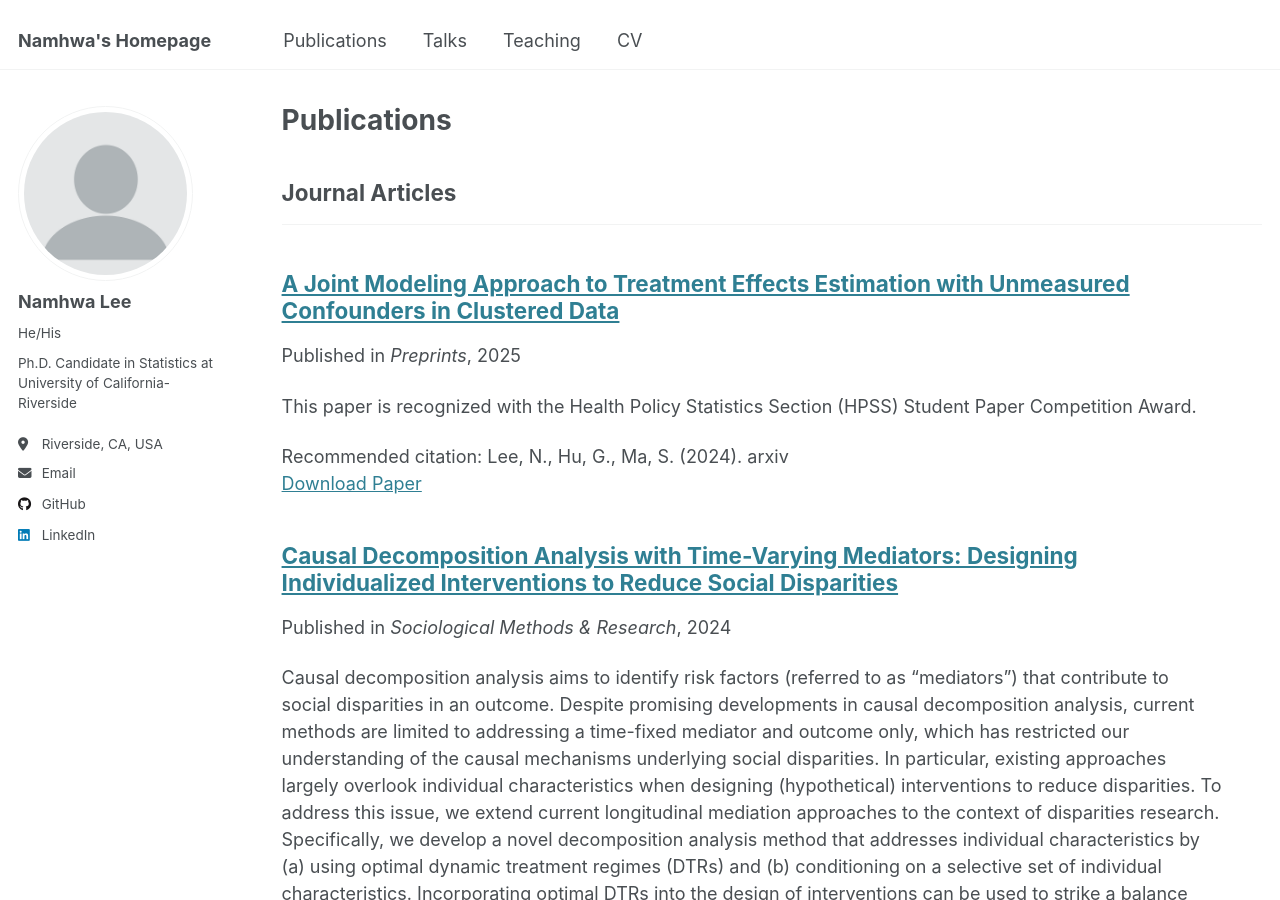
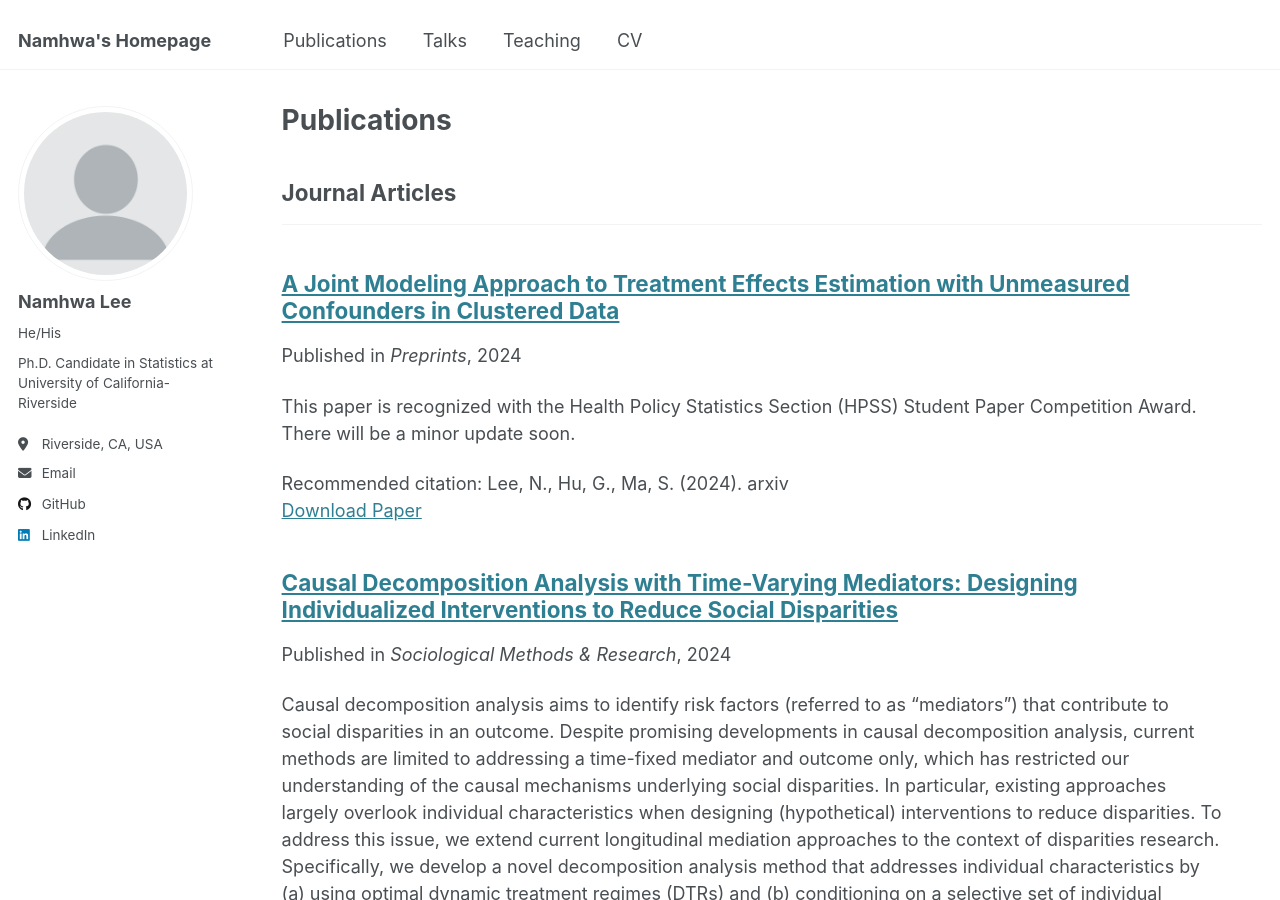
Before and after one commit to NamhwaLee/NamhwaLee.github.io, a Jekyll site: the page built from _pages/publications.html, in a window 1280 px wide and 900 px high. Built offline with Jekyll 4.4.1, drawn with Linux system fonts in a browser that asks for light colours.

Commit message:
Update my-paper-1.md

```diff
--- a/_publications/my-paper-1.md
+++ b/_publications/my-paper-1.md
@@ -3,8 +3,8 @@ title: "A Joint Modeling Approach to Treatment Effects Estimation with Unmeasure
 collection: publications
 category: manuscripts
 permalink: /publication/my-paper-1
-excerpt: 'This paper is recognized with the Health Policy Statistics Section (HPSS) Student Paper Competition Award.'
-# date:
+excerpt: 'This paper is recognized with the Health Policy Statistics Section (HPSS) Student Paper Competition Award. There will be a minor update soon.'
+date: '2024-11-17'
 venue: 'Preprints'
 # slidesurl: 'http://academicpages.github.io/files/slides1.pdf'
 paperurl: 'https://arxiv.org/abs/2411.10980'
```
